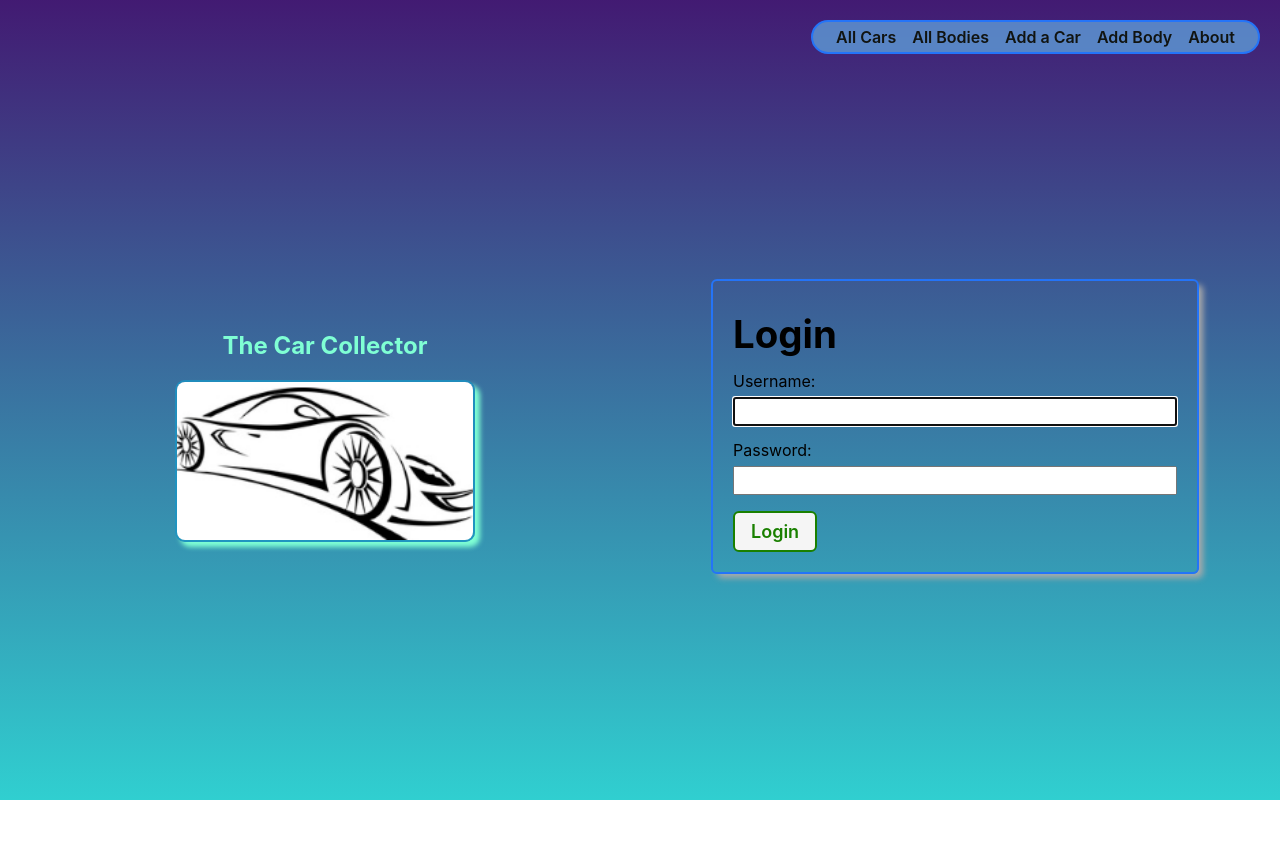
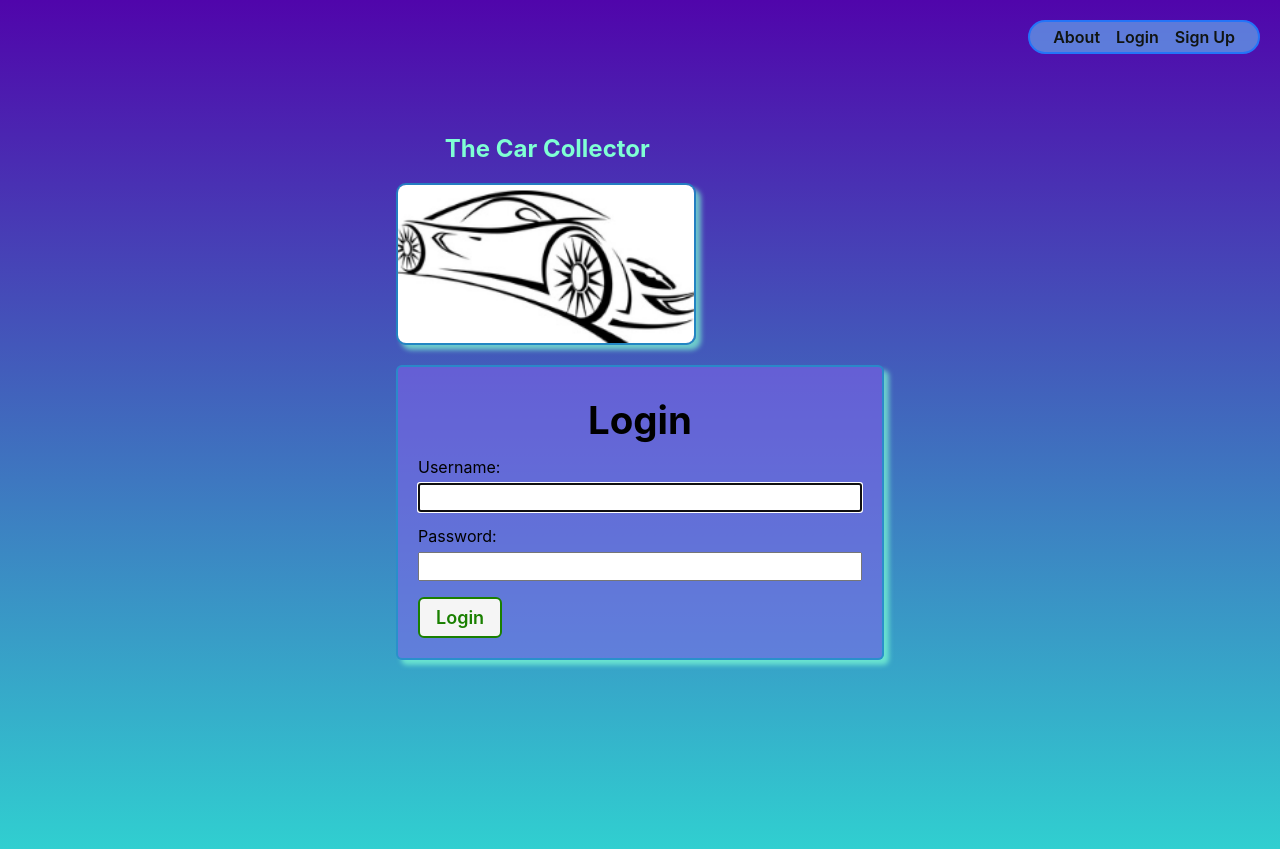
Before and after one commit to LedioDylgjeri/car-collector, a Django app: page / in a window 1280 px wide. Before the commit the page ends 800 px from the top, so only its background shows below. Run offline with Django 4.2, Linux system fonts and the light colour scheme.

Commit message:
add sign up

```diff
--- a/carcollector/settings.py
+++ b/carcollector/settings.py
@@ -123,6 +123,10 @@ USE_TZ = True
 
 STATIC_URL = 'static/'
 
+LOGIN_REDIRECT_URL = 'cars_index'
+
+LOGOUT_REDIRECT_URL = 'home'
+
 # Default primary key field type
 # https://docs.djangoproject.com/en/4.1/ref/settings/#default-auto-field
 
--- a/main_app/static/css/base.css
+++ b/main_app/static/css/base.css
@@ -29,7 +29,7 @@ body {
     'Oxygen', 'Ubuntu', 'Cantarell', 'Fira Sans', 'Droid Sans',
     'Helvetica Neue', sans-serif;
   min-height: 100vh;
-  background-image: linear-gradient(to top, #30cfd0 0%, #330867ec 100%);
+  background-image: linear-gradient(to top, #30cfd0 0%, #5005ab 100%);
   --nav-bg: rgba(104, 197, 248, .7);
   --nav-bg-ff: rgba(104, 197, 248, .9);
   --borders: rgb(36, 116, 248) solid 2px;
--- a/main_app/static/css/home.css
+++ b/main_app/static/css/home.css
@@ -1,18 +1,11 @@
 main {
-  display: flex;
-  align-items: center;
-  justify-content: center;
-  flex-wrap: wrap;
   height: 100%;
+  margin-top: 50px;
 }
 
 main>section {
   width: 100%;
   padding: 10px 8px;
-  display: flex;
-  align-items: center;
-  justify-content: center;
-  flex-direction: column;
 }
 
 .header-logo-container {
@@ -20,13 +13,14 @@ main>section {
 }
 
 .logo-container {
-  max-width: 375px;
+  max-width: 100px;
+  margin: 0 auto;
 }
 
 .car-container {
   display: block;
+  margin: 0 auto;
   width: 80%;
-  text-align: center;
   color: aquamarine;
 }
 
@@ -35,20 +29,23 @@ img {
   border: 2px solid rgba(26, 149, 198, 0.765);
   border-radius: 10px;
   width: 300px;
-  box-shadow: 5px 5px 5px aquamarine;
+  box-shadow: 5px 5px 5px rgba(127, 255, 212, 0.698);
+}
+
+.login-section {
+  margin: 0 auto;
 }
 
 .login {
   display: block;
-  flex-direction: column;
-  justify-content: center;
-  align-items: center;
+  background-color: rgba(133, 98, 237, 0.526);
   width: 80%;
 }
 
 .login h1 {
   font-size: clamp(3.2rem, 3vw, 4.8rem);
   margin: 10px 0;
+  text-align: center;
 }
 
 .login>p {
@@ -84,10 +81,11 @@ img {
   }
 
   .login {
-    border: var(--borders);
+    display: block;
+    border: 2px solid rgb(26, 149, 198, 0.765);
     padding: 20px;
     border-radius: var(--card-border-radius);
-    box-shadow: var(--card-box-shadow);
+    box-shadow: 5px 5px 5px rgba(127, 255, 212, 0.698);
     width: 100%;
   }
 
--- a/main_app/templates/base.html
+++ b/main_app/templates/base.html
@@ -28,11 +28,17 @@
     </div>
     <nav>
       <ul>
-        <li><a href="{% url 'cars_index' %}">All Cars</a></li>
-        <li><a href="{% url 'bodies_index' %}">All Bodies</a></li>
-        <li><a href="{% url 'cars_create' %}">Add a Car</a></li>
-        <li><a href="{% url 'bodies_create' %}">Add Body</a></li>
-        <li><a href="{% url 'about' %}">About</a></li>
+        {% if user.is_authenticated %}
+          <li><a href="{% url 'cars_index' %}">All Cars</a></li>
+          <li><a href="{% url 'bodies_index' %}">All Bodies</a></li>
+          <li><a href="{% url 'cars_create' %}">Add a Car</a></li>
+          <li><a href="{% url 'bodies_create' %}">Add Body</a></li>
+          <li><a href="{% url 'logout' %}">Log out</a></li>
+        {% else %}
+          <li><a href="{% url 'about' %}">About</a></li>
+          <li><a href="{% url 'home' %}">Login</a></li>
+          <li><a href="{% url 'signup' %}">Sign Up</a></li>
+        {% endif %}
       </ul>
     </nav>
   </header>
--- a/main_app/templates/home.html
+++ b/main_app/templates/home.html
@@ -16,7 +16,8 @@
     alt="Text reads: Car Collector"
   />
 </section>
-<section>
+{% if not user.is_authenticated %}
+  <section class="login-section">
     <form action="{% url 'home' %}" method="post" class="login">
       <h1>Login</h1>
       {% csrf_token %}
@@ -25,5 +26,6 @@
       <button type="submit" class="btn submit">Login</button>
     </form>
   </section>
+{% endif %}
 
 {% endblock %}
--- a/main_app/urls.py
+++ b/main_app/urls.py
@@ -16,4 +16,5 @@ urlpatterns = [
   path('bodies/<int:pk>/update/', views.BodyUpdate.as_view(), name='bodies_update'),
   path('bodies/<int:pk>/delete/', views.BodyDelete.as_view(), name='bodies_delete'),
   path('cars/<int:car_id>/assoc_body/<int:body_id>/', views.assoc_body, name='assoc_body'),
+  path('accounts/signup/', views.signup, name='signup'),
 ]
--- a/main_app/views.py
+++ b/main_app/views.py
@@ -1,9 +1,11 @@
 from django.shortcuts import render,redirect
 from django.views.generic import ListView, DetailView
 from django.views.generic.edit import CreateView, UpdateView, DeleteView
+from django.contrib.auth import login
+from django.contrib.auth.forms import UserCreationForm
+from django.contrib.auth.views import LoginView
 from .models import Car, Body
 from .forms import MaintenanceForm
-from django.contrib.auth.views import LoginView
 
 def home(request):
   return render(request, 'home.html')
@@ -27,6 +29,10 @@ def cars_detail(request, car_id):
 class CarCreate(CreateView):
   model = Car
   fields = ['make', 'model', 'topspeed', 'description']
+
+  def form_valid(self, form):
+    form.instance.user = self.request.user
+    return super().form_valid(form)
 
 class CarUpdate(UpdateView):
   model = Car
@@ -70,3 +76,17 @@ def assoc_body(request, car_id, body_id):
 
 class Home(LoginView):
   template_name = 'home.html'
+
+def signup(request):
+  error_message = ''
+  if request.method == 'POST':
+    form = UserCreationForm(request.POST)
+    if form.is_valid():
+      user = form.save()
+      login(request, user)
+      return redirect('cats_index')
+    else:
+      error_message = 'Invalid sign up - try again'
+  form = UserCreationForm()
+  context = {'form': form, 'error_message': error_message}
+  return render(request, 'signup.html', context)
```
Also changed, not shown: main_app/templates/signup.html (added, +25 -0 lines). Lines whose indentation alone changed are shown as unchanged.
